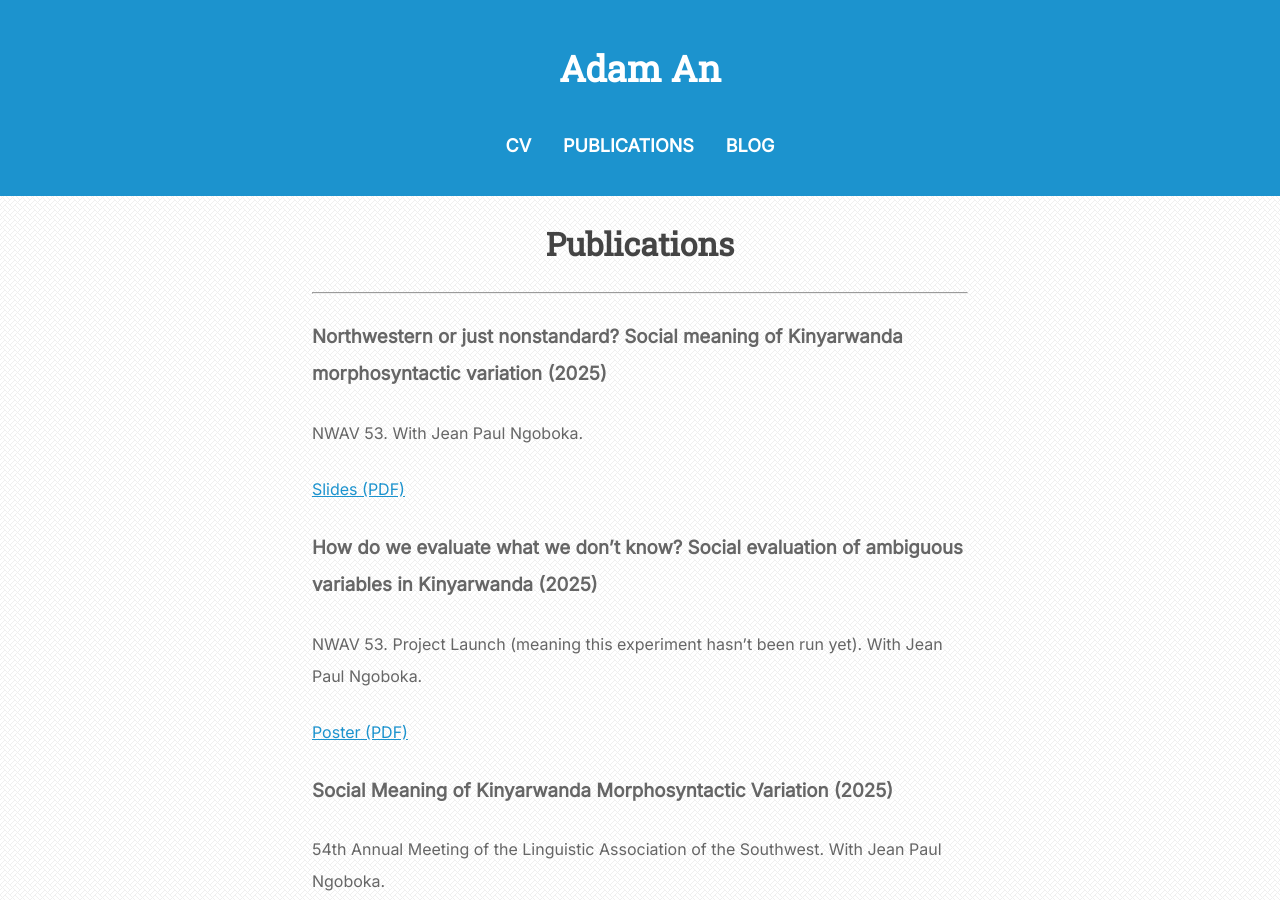
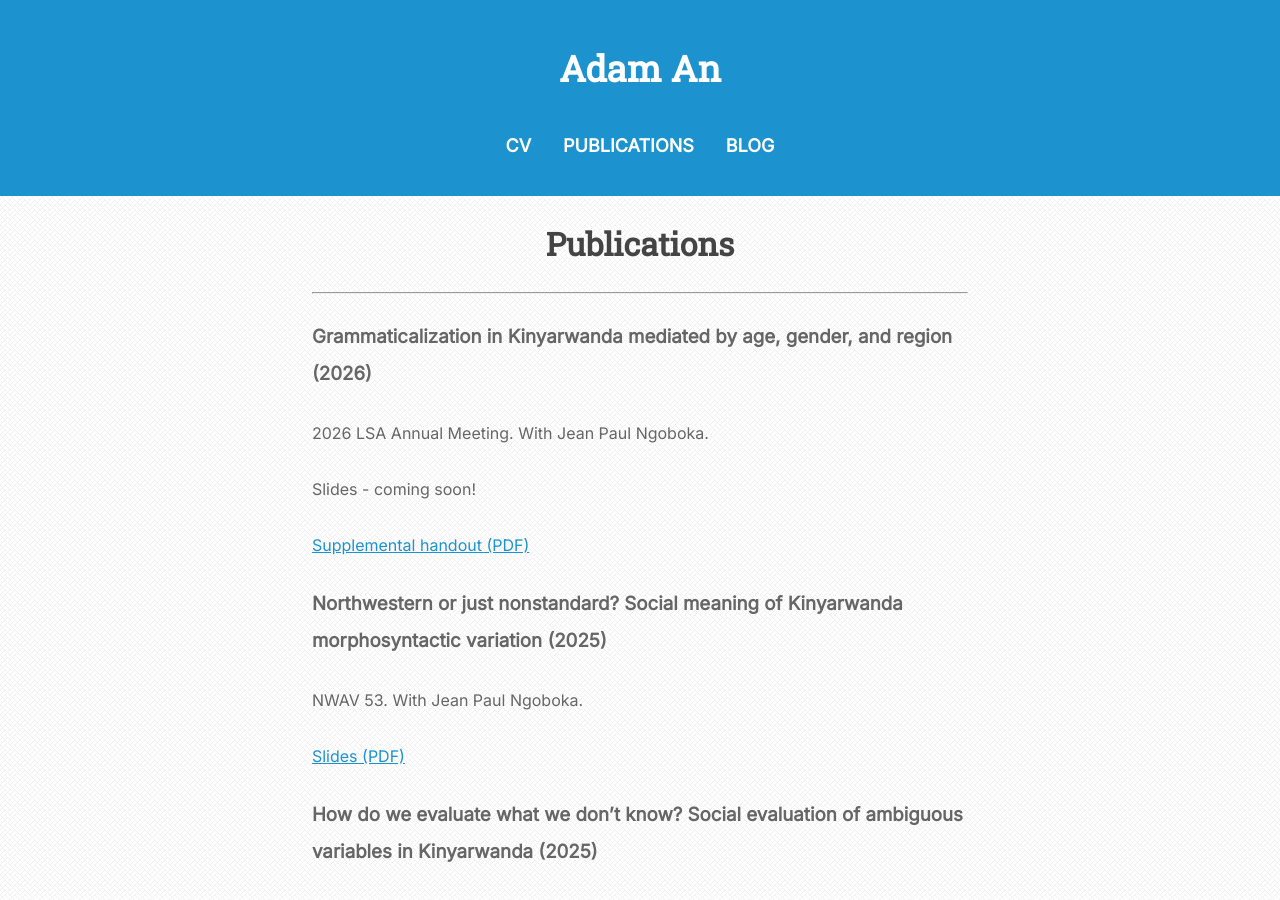
Before and after one commit to theycallmezeal/theycallmezeal.github.io, a Jekyll site: the page built from publications.md, in a window 1280 px wide and 900 px high. Built offline with Jekyll 4.4.1, drawn with Linux system fonts in a browser that asks for light colours.

Commit message:
Update publications.md

```diff
--- a/publications.md
+++ b/publications.md
@@ -2,6 +2,14 @@
 layout: default
 title: Publications
 ---
+
+### Grammaticalization in Kinyarwanda mediated by age, gender, and region (2026)
+
+2026 LSA Annual Meeting. With Jean Paul Ngoboka.
+
+Slides - coming soon!
+
+[Supplemental handout (PDF)](/pub/2026-lsa-handout.pdf)
 
 ### Northwestern or just nonstandard? Social meaning of Kinyarwanda morphosyntactic variation (2025)
 
```
